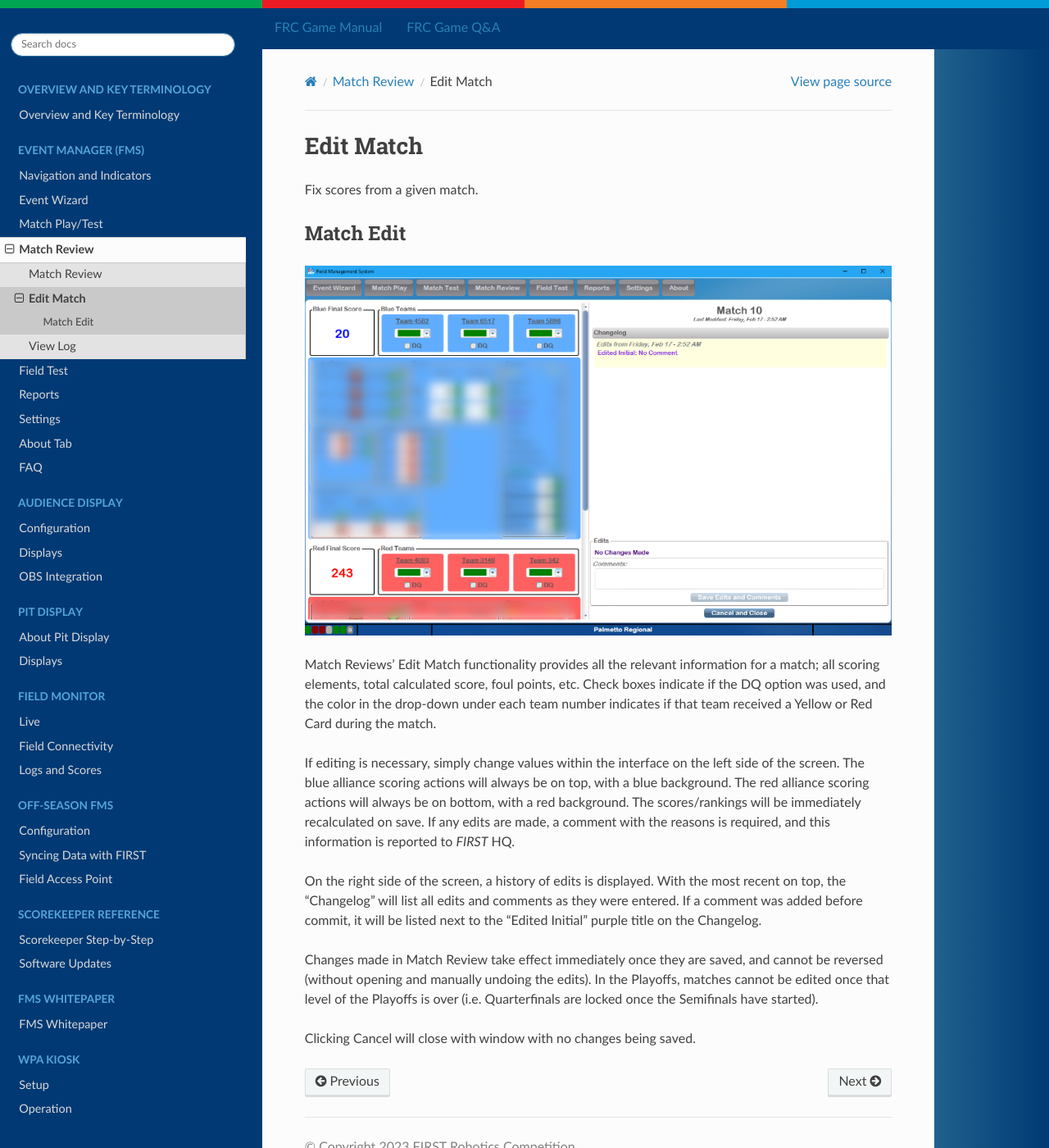
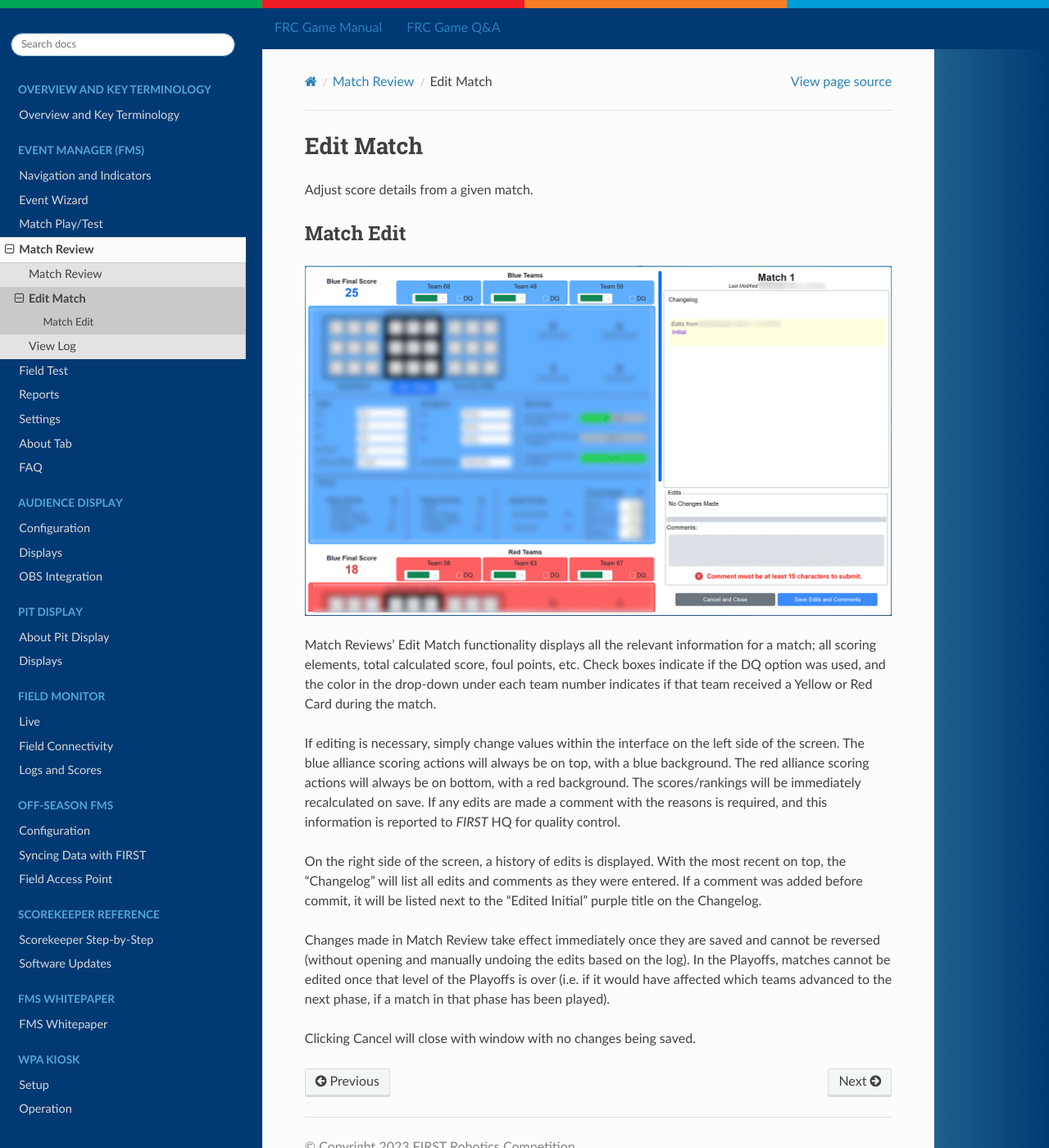
Before and after one commit to FIRSTRobotics/fms-manual, a Sphinx documentation site: the page built from source/event-manager/match-review/edit-match.rst, in a window 1280 px wide and 1400 px high. Shown: the whole window at 82% size. Built offline with Sphinx 7.4.7 and the Read the Docs theme 2.0.0, drawn with Linux system fonts in a browser that asks for light colours.

Commit message:
Match Review (#35)

```diff
--- a/source/event-manager/match-review/edit-match.rst
+++ b/source/event-manager/match-review/edit-match.rst
@@ -3,19 +3,24 @@
 Edit Match
 ======================
 
-Fix scores from a given match.
+Adjust score details from a given match.
 
 Match Edit
 ----------
 
-.. image:: images/edit-match-0.png
+.. image:: images/match-review-match.png
 
-Match Reviews' Edit Match functionality provides all the relevant information for a match; all scoring elements, total calculated score, foul points, etc. Check boxes indicate if the DQ option was used, and the color in the drop-down under each team number indicates if that team received a Yellow or Red Card during the match.
+Match Reviews' Edit Match functionality displays all the relevant information for a match; all scoring elements, total calculated score, foul points, etc.
+Check boxes indicate if the DQ option was used, and the color in the drop-down under each team number indicates if that team received a Yellow or Red Card during the match.
 
-If editing is necessary, simply change values within the interface on the left side of the screen. The blue alliance scoring actions will always be on top, with a blue background. The red alliance scoring actions will always be on bottom, with a red background. The scores/rankings will be immediately recalculated on save. If any edits are made, a comment with the reasons is required, and this information is reported to *FIRST* HQ.
+If editing is necessary, simply change values within the interface on the left side of the screen. The blue alliance scoring actions will always be on top, with a blue background.
+The red alliance scoring actions will always be on bottom, with a red background. The scores/rankings will be immediately recalculated on save. If any edits are made a comment with the reasons is required,
+and this information is reported to *FIRST* HQ for quality control.
 
-On the right side of the screen, a history of edits is displayed. With the most recent on top, the "Changelog" will list all edits and comments as they were entered. If a comment was added before commit, it will be listed next to the "Edited Initial" purple title on the Changelog.
+On the right side of the screen, a history of edits is displayed. With the most recent on top, the "Changelog" will list all edits and comments as they were entered.
+If a comment was added before commit, it will be listed next to the "Edited Initial" purple title on the Changelog.
 
-Changes made in Match Review take effect immediately once they are saved, and cannot be reversed (without opening and manually undoing the edits). In the Playoffs, matches cannot be edited once that level of the Playoffs is over (i.e. Quarterfinals are locked once the Semifinals have started).
+Changes made in Match Review take effect immediately once they are saved and cannot be reversed (without opening and manually undoing the edits based on the log). In the Playoffs, matches cannot be edited once that
+level of the Playoffs is over (i.e. if it would have affected which teams advanced to the next phase, if a match in that phase has been played).
 
 Clicking Cancel will close with window with no changes being saved.
```
Also changed, not shown: source/event-manager/match-review/match-review.rst (+7 -6 lines), source/event-manager/match-review/view-log.rst (+6 -2 lines), source/event-manager/match-review/images/match-review-0.png (deleted), source/event-manager/match-review/images/match-review-home.png (added), source/event-manager/match-review/images/match-review-match.png (added), source/event-manager/match-review/images/view-log-0.png, 2 other files.
